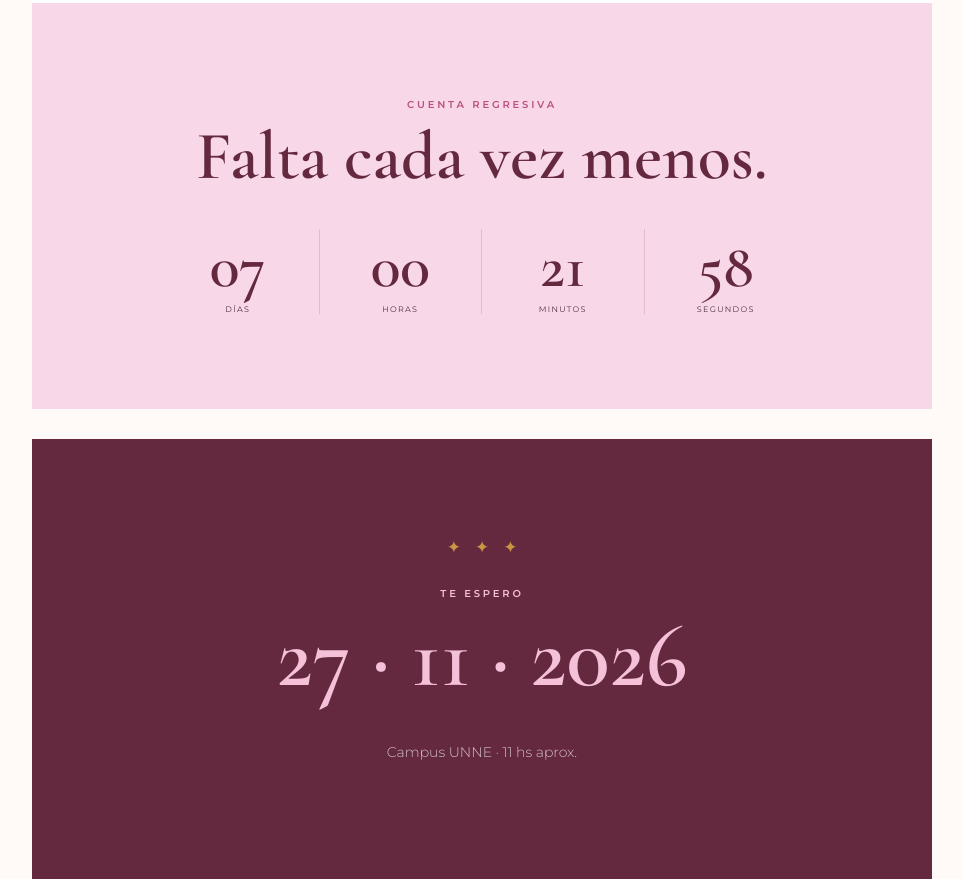
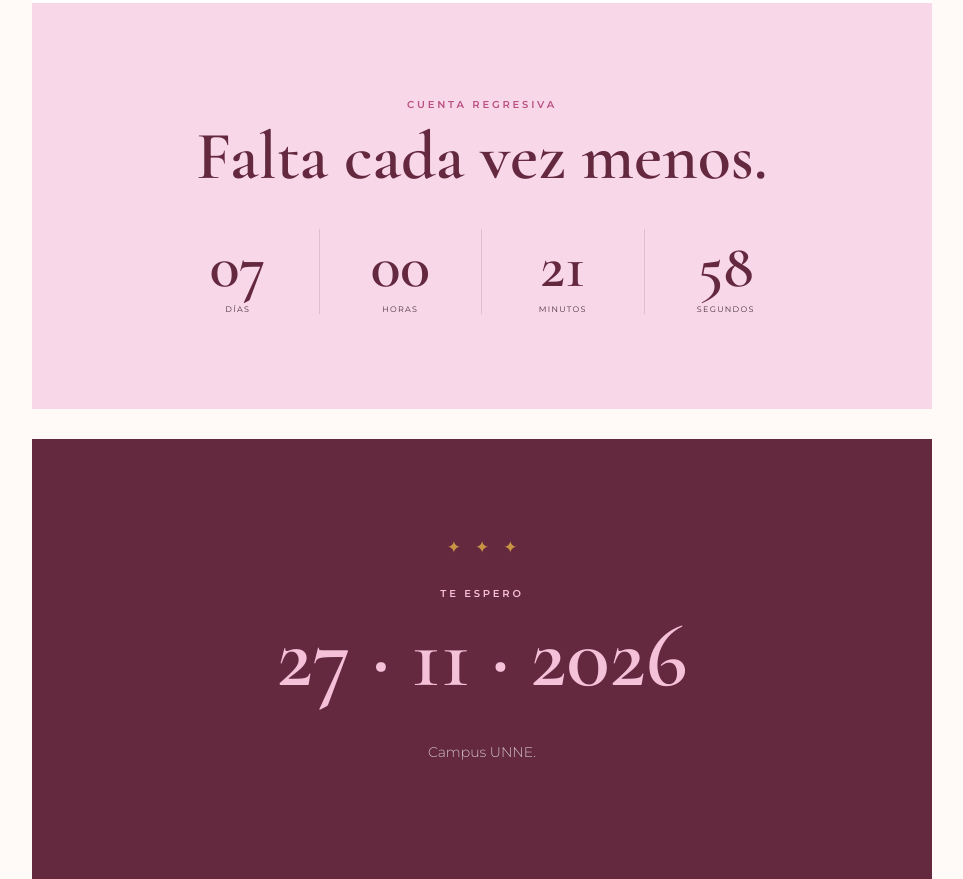
Before and after one commit to juligonzalez30/Inivitacion, a plain HTML site: page index.html in a window 1280 px wide. Shown: the part 2045-2924 px from the top of the page, without its empty margins (158-1121 px from the left). Drawn offline with nearby package versions, Linux system fonts and the light colour scheme.

Commit message:
Update index.html

```diff
--- a/index.html
+++ b/index.html
@@ -239,7 +239,7 @@
 
       <h2>27 · 11 · 2026</h2>
 
-      <p>Campus UNNE · 11 hs aprox.</p>
+      <p>Campus UNNE.</p>
 
     </section>
 
```
